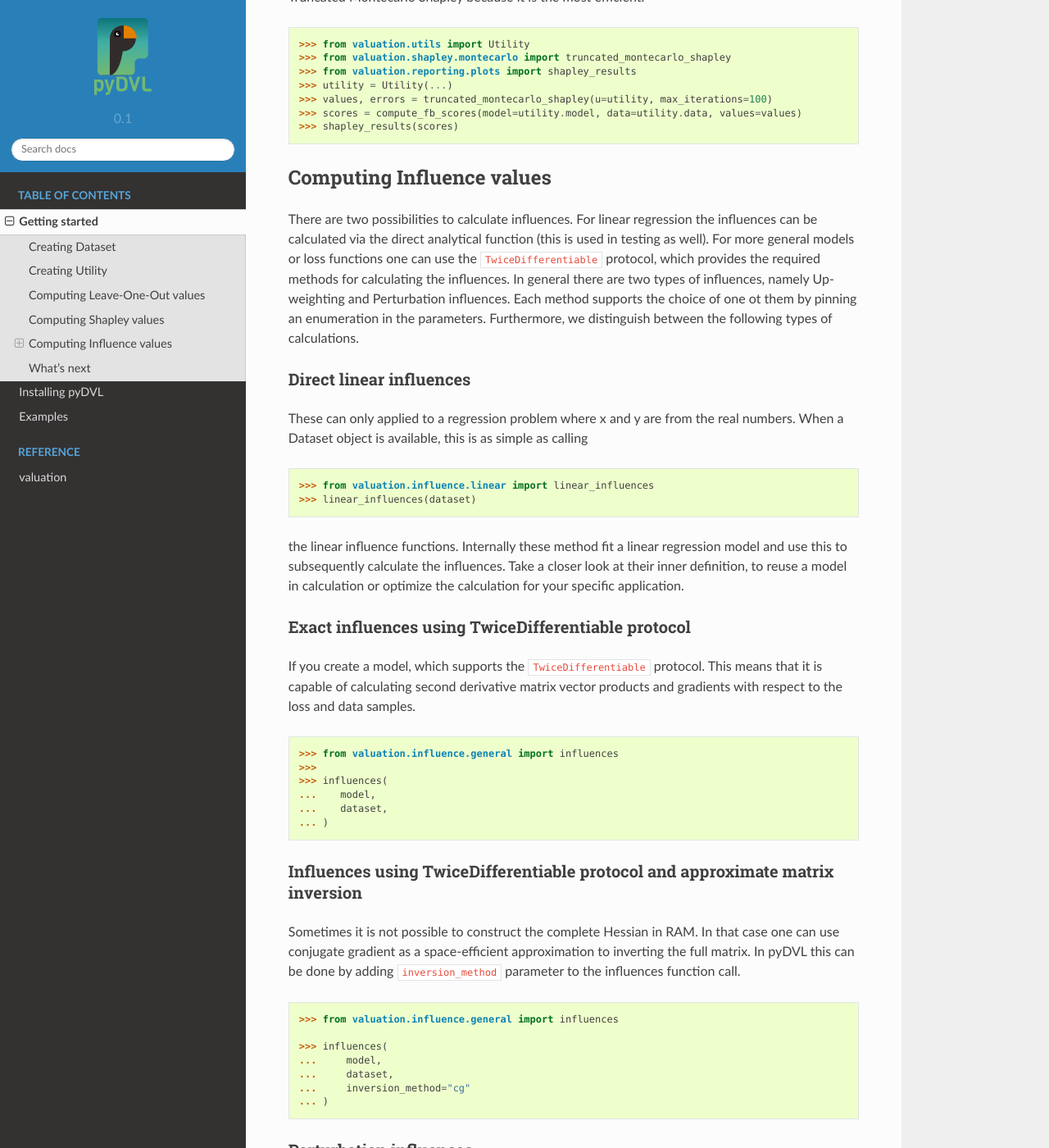
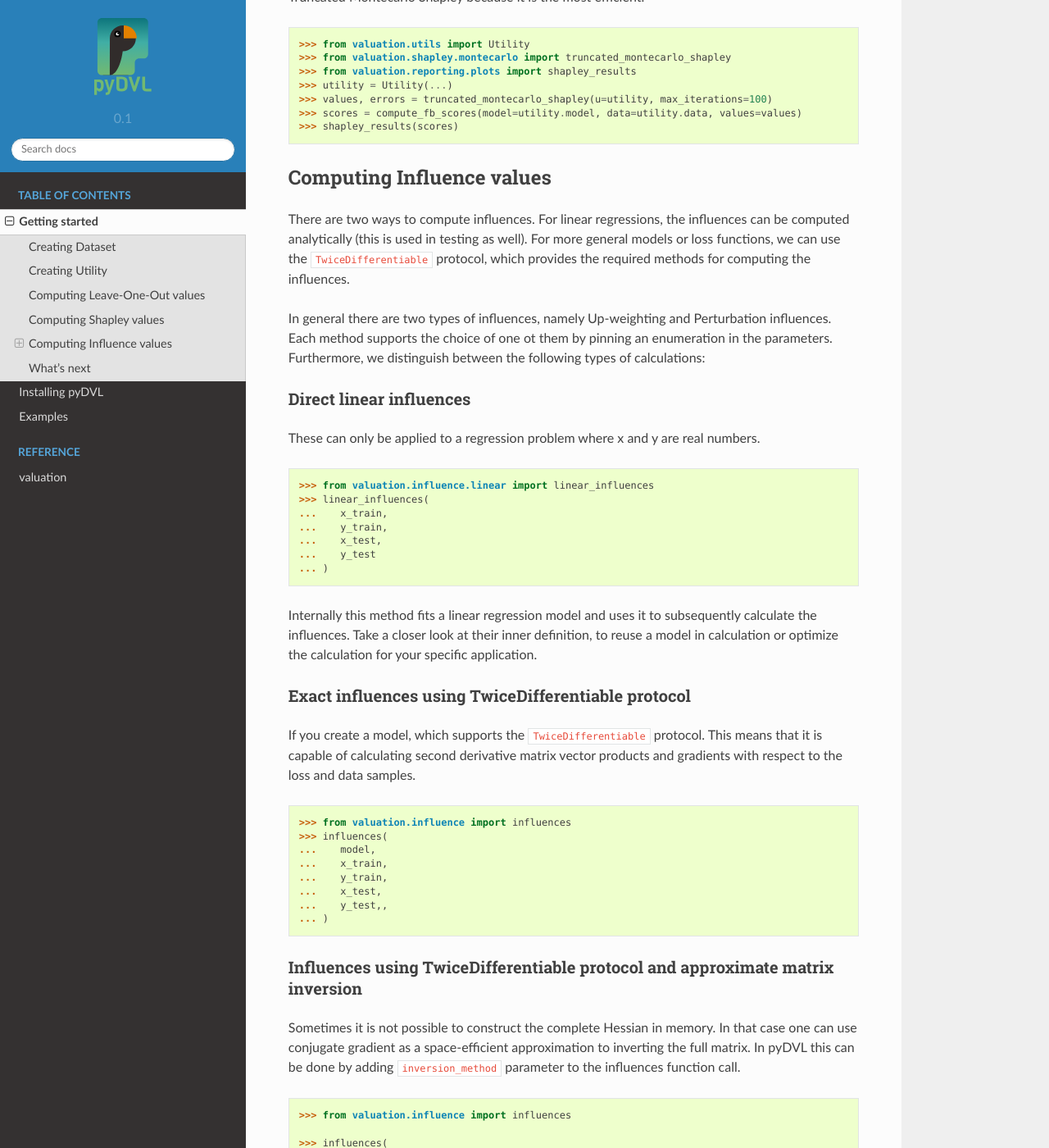
Before and after one commit to mdbenito/pyDVL, a Sphinx documentation site: the page built from docs/getting-started.rst, in a window 1280 px wide and 1400 px high, scrolled down 1507 px. Shown: the whole window at 82% size. Built offline with Sphinx 7.4.7 and the Read the Docs theme 2.0.0, drawn with Linux system fonts in a browser that asks for light colours; some of the changed text lies outside the part shown.

Commit message:
Update influences part in getting started section of docs
Former-commit-id: 62f8ac9ccab3a2a7813d8a94ccade78019b30a40

```diff
--- a/docs/getting-started.rst
+++ b/docs/getting-started.rst
@@ -93,25 +93,31 @@ Here we use Truncated Montecarlo Shapley because it is the most efficient.
 Computing Influence values
 ==========================
 
-There are two possibilities to calculate influences. For linear regression the influences can be calculated via the
-direct analytical function (this is used in testing as well). For more general models or loss functions
-one can use the ``TwiceDifferentiable`` protocol, which provides the required methods for calculating the influences.
-In general there are two types of influences, namely Up-weighting and Perturbation influences. Each method supports
-the choice of one ot them by pinning an enumeration in the parameters. Furthermore, we distinguish between the following types of calculations.
+There are two ways to compute influences. For linear regressions, the influences can be computed
+analytically (this is used in testing as well). For more general models or loss functions,
+we can use the ``TwiceDifferentiable`` protocol, which provides the required methods for computing the influences.
+
+In general there are two types of influences, namely Up-weighting and Perturbation influences.
+Each method supports the choice of one ot them by pinning an enumeration in the parameters.
+Furthermore, we distinguish between the following types of calculations:
 
 Direct linear influences
 ------------------------
 
-These can only applied to a regression problem where x and y are from the real numbers. When
-a Dataset object is available, this is as simple as calling
+These can only be applied to a regression problem where x and y are real numbers.
 
 .. code-block:: python
 
    >>> from valuation.influence.linear import linear_influences
-   >>> linear_influences(dataset)
+   >>> linear_influences(
+   ...    x_train,
+   ...    y_train,
+   ...    x_test,
+   ...    y_test
+   ... )
 
 
-the linear influence functions. Internally these method fit a linear regression model and use this
+Internally this method fits a linear regression model and uses it
 to subsequently calculate the influences. Take a closer look at their inner definition, to reuse a model
 in calculation or optimize the calculation for your specific application.
 
@@ -124,18 +130,20 @@ loss and data samples.
 
 .. code-block:: python
 
-   >>> from valuation.influence.general import influences
-   >>>
+   >>> from valuation.influence import influences
    >>> influences(
    ...    model,
-   ...    dataset,
+   ...    x_train,
+   ...    y_train,
+   ...    x_test,
+   ...    y_test,,
    ... )
 
 
 Influences using TwiceDifferentiable protocol and approximate matrix inversion
 ------------------------------------------------------------------------------
 
-Sometimes it is not possible to construct the complete Hessian in RAM.
+Sometimes it is not possible to construct the complete Hessian in memory.
 In that case one can use conjugate gradient as a space-efficient
 approximation to inverting the full matrix. In pyDVL this can be done
 by adding ``inversion_method`` parameter to the influences function call.
@@ -143,12 +151,15 @@ by adding ``inversion_method`` parameter to the influences function call.
 
 .. code-block:: python
 
-   >>> from valuation.influence.general import influences
+   >>> from valuation.influence import influences
 
    >>> influences(
-   ...     model,
-   ...     dataset,
-   ...     inversion_method="cg"
+   ...    model,
+   ...    x_train,
+   ...    y_train,
+   ...    x_test,
+   ...    y_test,
+   ...    inversion_method="cg"
    ... )
 
 
@@ -160,12 +171,15 @@ to the influences function call.
 
 .. code-block:: python
 
-   >>> from valuation.influence.general import influences
+   >>> from valuation.influence import influences
    >>>
    >>> influences(
-   ...     model,
-   ...     dataset,
-   ...     influence_type='perturbation'
+   ...    model,
+   ...    x_train,
+   ...    y_train,
+   ...    x_test,
+   ...    y_test,
+   ...    influence_type="perturbation"
    ... )
 
 What's next
```
Also changed, not shown: 1 other file.
